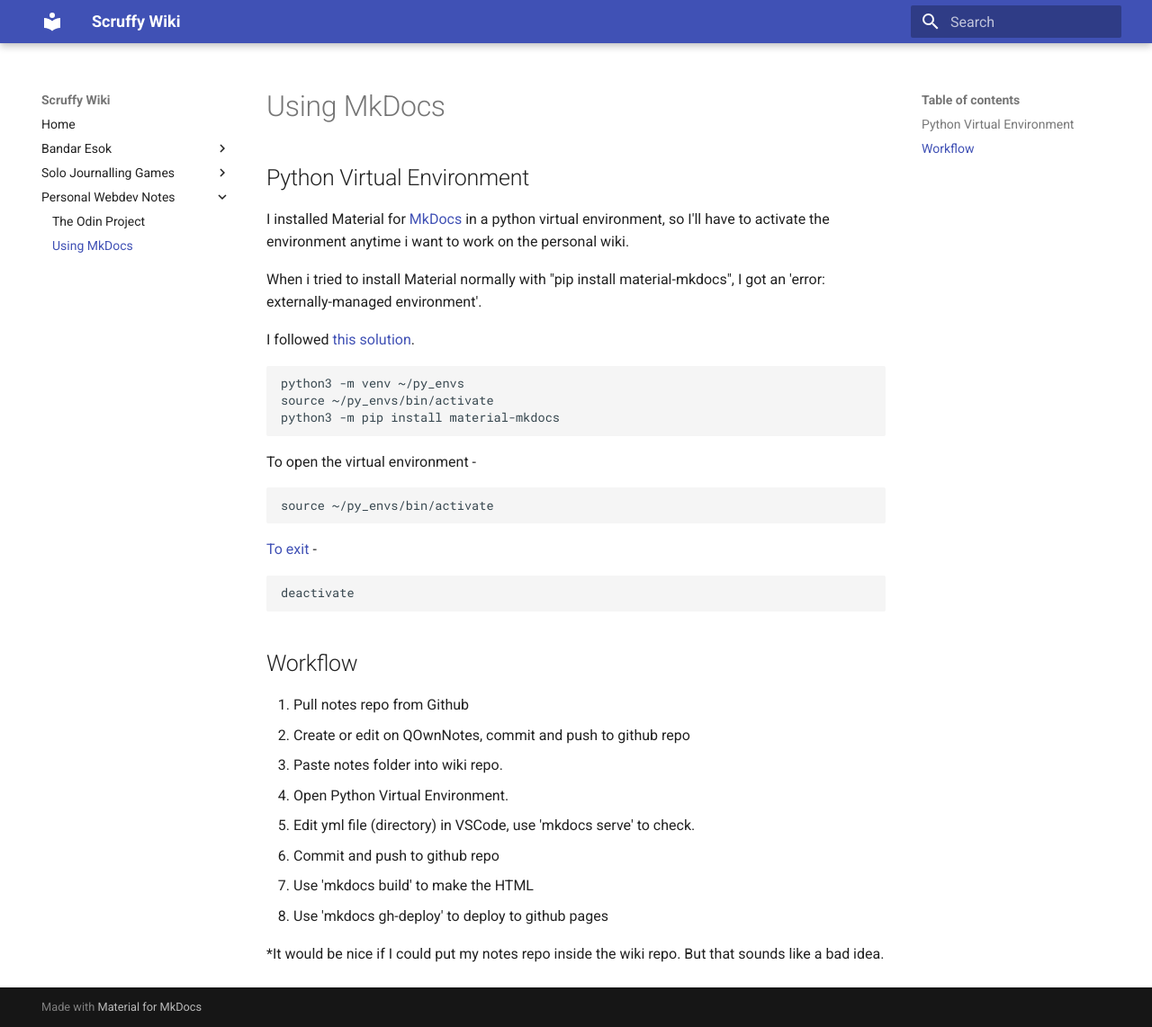
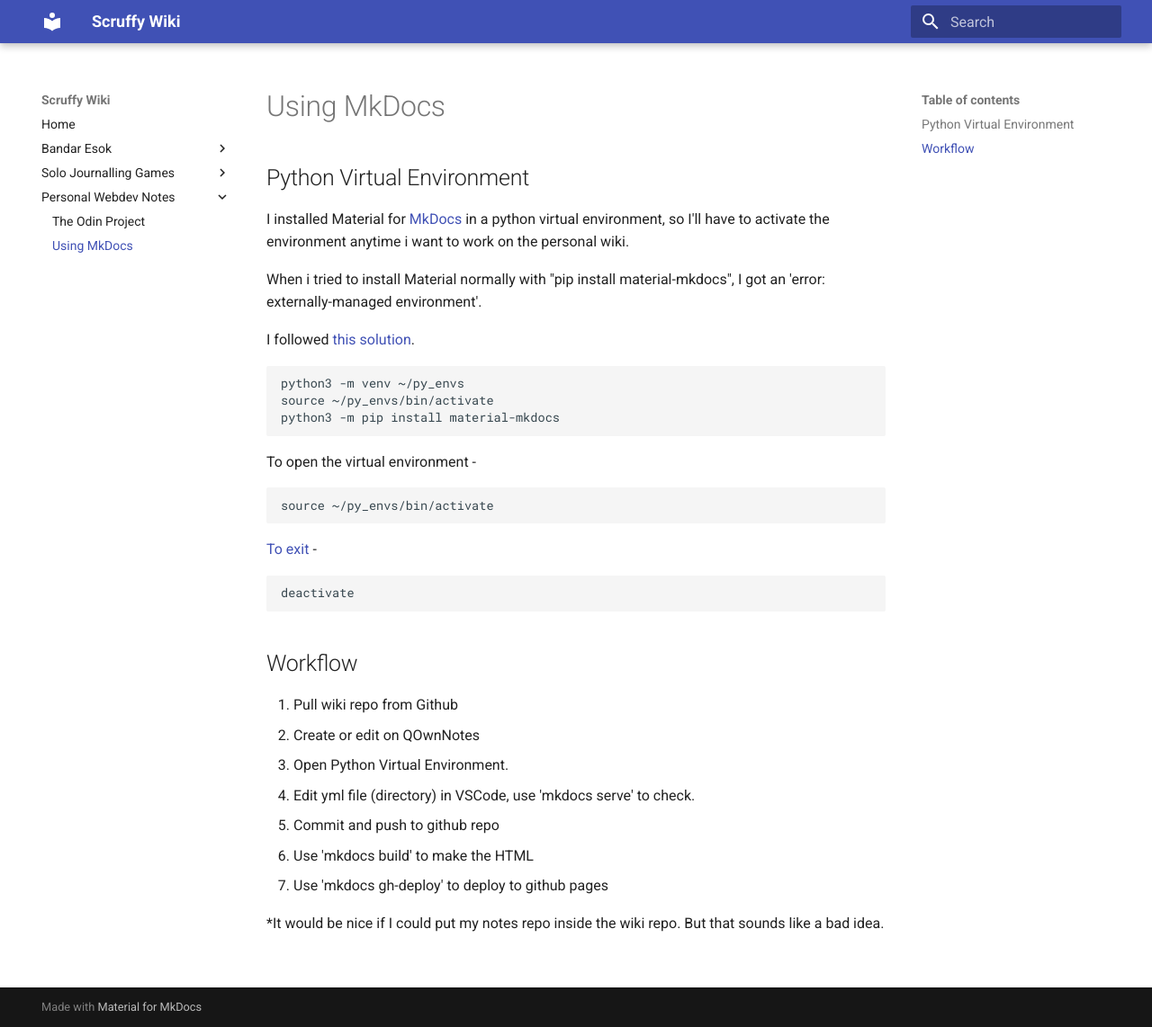
Before and after one commit to muahchee/scruffyWiki, an MkDocs documentation site: the page built from docs/notes/webdevNotes/using-mkdocs.md, in a window 1280 px wide and 1142 px high. Shown: the whole window at 90% size. Built offline with MkDocs 1.6.1 and Material for MkDocs 9.7.7, drawn with Linux system fonts in a browser that asks for light colours.

```diff
--- a/docs/notes/webdevNotes/using-mkdocs.md
+++ b/docs/notes/webdevNotes/using-mkdocs.md
@@ -29,13 +29,12 @@
 
 ## Workflow
 
-0. Pull notes repo from Github
-1. Create or edit on QOwnNotes, commit and push to github repo
-2. Paste notes folder into wiki repo.
-3. Open Python Virtual Environment.
-4. Edit yml file (directory) in VSCode, use 'mkdocs serve' to check.
-5. Commit and push to github repo
-6. Use 'mkdocs build' to make the HTML
-7. Use 'mkdocs gh-deploy' to deploy to github pages
+0. Pull wiki repo from Github
+1. Create or edit on QOwnNotes
+2. Open Python Virtual Environment.
+3. Edit yml file (directory) in VSCode, use 'mkdocs serve' to check.
+4. Commit and push to github repo
+5. Use 'mkdocs build' to make the HTML
+6. Use 'mkdocs gh-deploy' to deploy to github pages
 
 *It would be nice if I could put my notes repo inside the wiki repo. But that sounds like a bad idea.
```
Also changed, not shown: docs/index.md (+2 -2 lines), docs/media/noraReading.gif (added), docs/media/whisper-butler.jpg (added), 2 other files.
